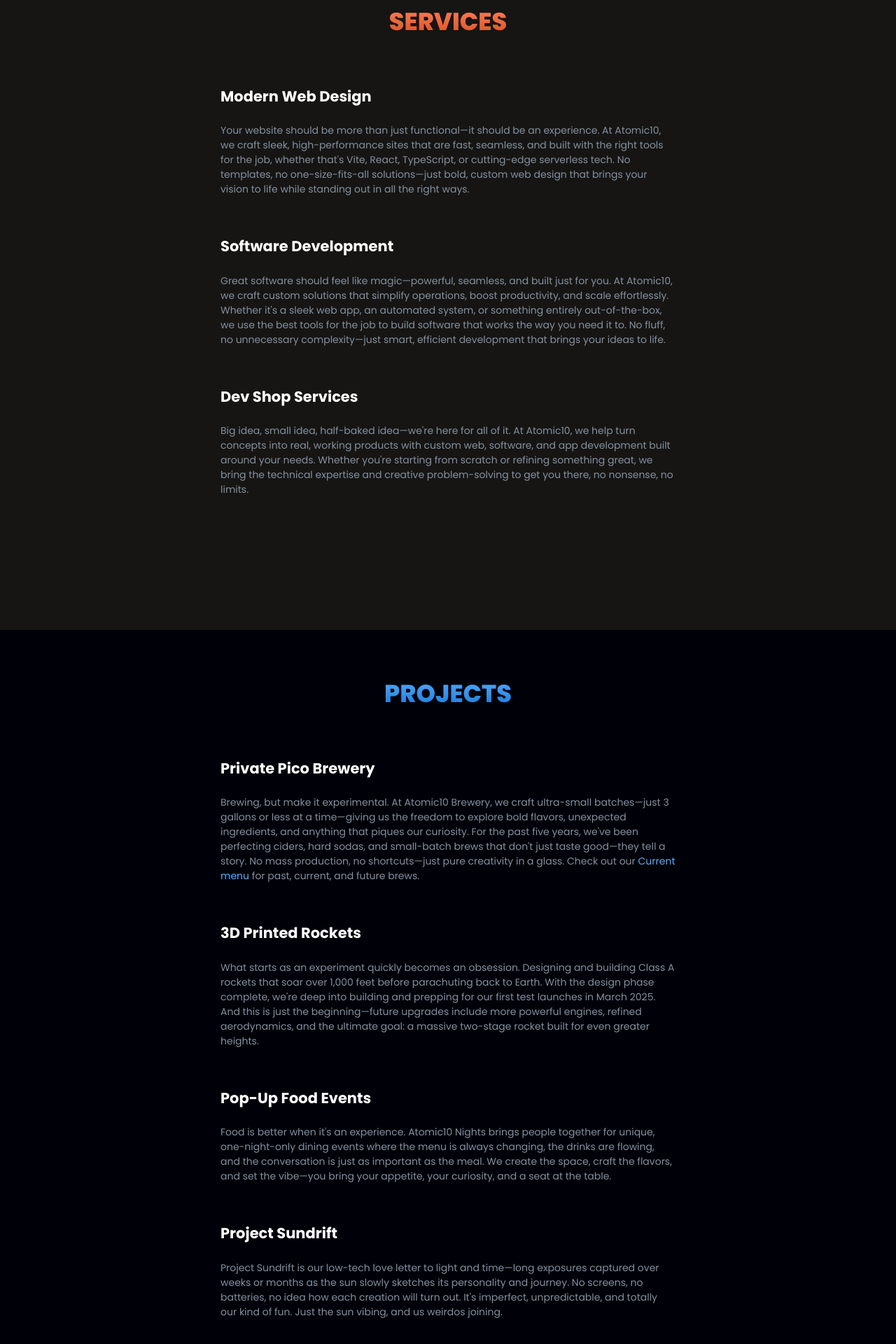
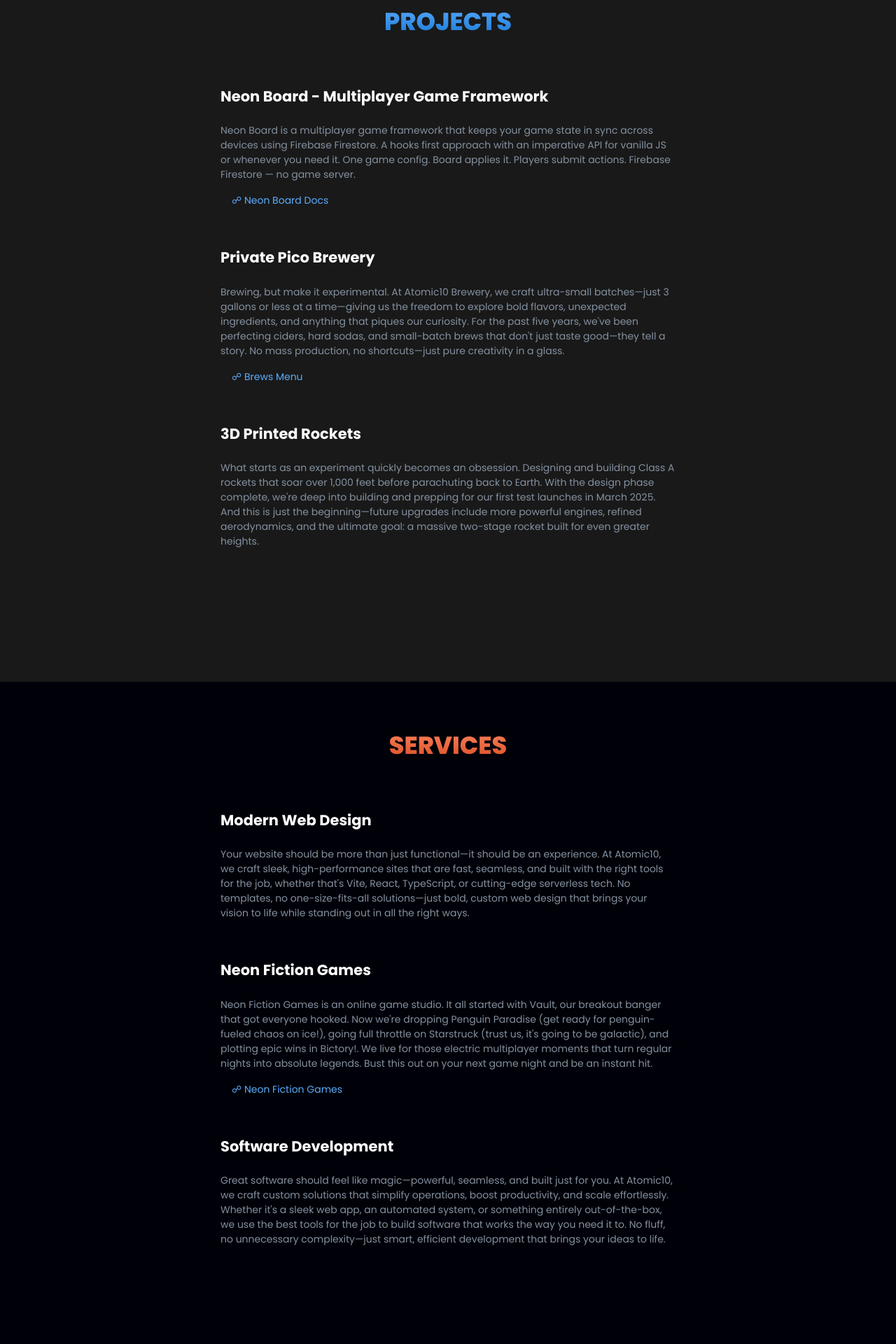
Before and after one commit to Jameson13B/atomic10-studios, a React (Create React App) app: page / in a window 1280 px wide. Shown: the part 860-2780 px from the top of the page at 70% size. Built offline with nearby package versions, Linux system fonts and the light colour scheme; a web font is replaced by a local one.

Commit message:
Refactored components for consistency and updated content in About, Services, and Projects sections

```diff
--- a/src/App.js
+++ b/src/App.js
@@ -1,18 +1,18 @@
-import React from 'react'
+import React from "react"
 
-import { Header } from './components/Header'
-import { Home } from './components/Home'
-import { Services } from './components/Services'
-import { Projects } from './components/Projects'
-import { About } from './components/About'
+import { Header } from "./components/Header"
+import { Home } from "./components/Home"
+import { Services } from "./components/Services"
+import { Projects } from "./components/Projects"
+import { About } from "./components/About"
 
 function App() {
   return (
     <div className="bg-[#161513]">
       <Header />
       <Home />
+      <Projects />
       <Services />
-      <Projects />
       <About />
     </div>
   )
--- a/src/components/About.js
+++ b/src/components/About.js
@@ -1,67 +1,70 @@
-import NeonLogo from "../assets/neon_logo.png"
-
 export const About = () => {
   return (
     <div
-      className="w-full min-h-[calc(100vh-96px)] bg-[#191919] px-[25px] pb-16 pt-[55px]"
+      className="w-full min-h-[calc(100vh-62px)] bg-[#191919] px-[25px] pb-16 pt-[55px]"
       id="about-section"
     >
       <div className="flex flex-col max-w-[650px] h-full mx-auto">
         <h2 className="text-[#FFFFFF] text-[30px] font-[700] font-Poppins mb-[30px] text-left">
           About
         </h2>
-        <p className="text-[#C5C5C5] text-[14px] font-[400] font-Poppins mb-[40px] text-left">
+        <p className="text-[#C5C5C5] text-[14px] font-[400] font-Poppins mb-[20px] text-left">
           Atomic10 isn't just a company—it's a playground for bold ideas,
           unexpected creativity, and hands-on innovation. We're a collective of
           makers, builders, and dreamers bringing unique projects to life, from
-          modern web design and software development to experimental brewing,
-          pop-up food experiences, and even 3D-printed rockets. If it sparks
-          curiosity, we're in.
+          modern software development, to brewing experimental beers and ciders,
+          and even 3D-printed rockets. If it sparks curiosity, we're totally in.
         </p>
         <p className="text-[#C5C5C5] text-[14px] font-[400] font-Poppins mb-[40px] text-left">
           At the heart of it all is a simple mission: We follow curiosity
           wherever it leads—building bold ideas and experimenting just because
           we can. Whether crafting sleek digital experiences, pushing the
-          boundaries of technology, or hosting unforgettable nights filled with
-          food and community, every Atomic10 project is driven by passion,
+          boundaries of technology, or hosting an unforgettable launch party for
+          our 3D printed rockets, every Atomic10 project is driven by passion,
           collaboration, and a relentless pursuit of what's next.
         </p>
         <p className="text-[#C5C5C5] text-[14px] font-[400] font-Poppins mb-[40px] text-left">
           We're not here to follow the rules—we're here to redefine them.
           <span className="font-[600]"> Welcome to Atomic10!</span>
         </p>
-        <p className="text-[#C5C5C5] text-[14px] font-[800] font-Poppins mb-[22px]">
+        <p className="text-[#C5C5C5] text-[14px] font-[800] font-Poppins mb-[12px]">
           Headquarters: <span className="font-[600]">Salt Lake City, UT</span>
         </p>
-        <p className="text-[#C5C5C5] text-[14px] mb-[24px] sm:mb-[60px] font-[800] font-Poppins">
+        <p className="text-[#C5C5C5] text-[14px] mb-[40px] sm:mb-[80px] font-[800] font-Poppins">
           Contact:{" "}
           <a className="font-[600]" href="mailto: jameson13b@icloud.com">
             jameson13b@icloud.com
           </a>
         </p>
         <div className="flex flex-col md:flex-row justify-evenly">
-          <h2 className="text-[#8491A0] text-[35px] font-[700] font-Poppins mb-0 md:mb-[30px] text-center md:text-left uppercase opacity-30 blur-[1px] leading-[100%]">
+          <h2 className="text-[#8491A0] text-[30px] font-[700] font-Poppins mb-0 md:mb-[30px] text-center md:text-left uppercase opacity-20 blur-[1px] leading-[100%]">
             Passion
           </h2>
-          <span className="hidden md:block text-[#8491A0] text-[35px] font-[700] font-Poppins mb-0 md:mb-[30px] text-center md:text-left uppercase opacity-50 blur-[1px] leading-[100%]">
+          <span className="hidden md:block text-[#8491A0] text-[30px] font-[700] font-Poppins mb-0 md:mb-[30px] text-center md:text-left uppercase opacity-30 blur-[1px] leading-[100%]">
             |
           </span>
-          <h2 className="text-[#8491A0] text-[35px] font-[700] font-Poppins mb-0 md:mb-[30px] text-center md:text-left uppercase opacity-30 blur-[1px] leading-[100%]">
+          <h2 className="text-[#8491A0] text-[30px] font-[700] font-Poppins mb-0 md:mb-[30px] text-center md:text-left uppercase opacity-20 blur-[1px] leading-[100%]">
             Innovation
           </h2>
-          <span className="hidden md:block text-[#8491A0] text-[35px] font-[700] font-Poppins mb-0 md:mb-[30px] text-center md:text-left uppercase opacity-50 blur-[1px] leading-[100%]">
+          <span className="hidden md:block text-[#8491A0] text-[30px] font-[700] font-Poppins mb-0 md:mb-[30px] text-center md:text-left uppercase opacity-30 blur-[1px] leading-[100%]">
             |
           </span>
-          <h2 className="text-[#8491A0] text-[35px] font-[700] font-Poppins mb-[30px] text-center md:text-left uppercase opacity-30 blur-[1px] leading-[100%]">
+          <h2 className="text-[#8491A0] text-[30px] font-[700] font-Poppins mb-[30px] text-center md:text-left uppercase opacity-20 blur-[1px] leading-[100%]">
             Curiosity
           </h2>
         </div>
-        <img
-          src={NeonLogo}
-          alt="logo"
-          className="max-w-[60%] sm:mt-4 w-full mx-auto self-end"
-        />
       </div>
+      <footer
+        style={{
+          marginTop: "6rem",
+          marginBottom: "0",
+          fontSize: "0.875rem",
+          color: "#8491A0",
+          textAlign: "center",
+        }}
+      >
+        © {new Date().getFullYear()} Atomic10 Studio
+      </footer>
     </div>
   )
 }
--- a/src/components/Home.js
+++ b/src/components/Home.js
@@ -2,13 +2,11 @@
 import NeonLogo from "../assets/neon_logo.png"
 
 const topics = [
-  "Modern Web Design", // Service
+  "Private Pico Brewery", // Project
+  "Multiplayer Game Framework", // Project
+  "3D Printed Rockets", // Project
   "Software Development", // Service
-  "Private Pico Brewery", // Project
-  "Dev Shop Services", // Service
-  "3D Printed Rockets", // Project
-  "Pop-Up Food Events", // Project
-  "Project Sundrift", // Project
+  "Neon Fiction Games", // Service
 ]
 
 export const Home = (props) => {
@@ -26,20 +24,20 @@
 
   return (
     <div
-      className="flex flex-col bg-[#000008] h-[calc(100vh-96px)] px-[25px]"
+      className="flex flex-col bg-[#000008] h-[calc(100vh-62px)] px-[25px]"
       id="home-section"
     >
+      <img
+        src={NeonLogo}
+        alt="logo"
+        className="mt-[3rem] max-w-[900px] w-full mx-auto"
+      />
       <h1 className="max-w-[768px] mx-auto mt-20 text-center text-white text-[45px] sm:text-[55px] font-[800] font-Poppins">
         The studio for{" "}
       </h1>
       <p className="max-w-[768px] mx-auto mb-12 bg-gradient-to-br from-[#FF51A0] from-55% to-[#3289C3] to-75% bg-clip-text text-[50px] sm:text-[65px] text-transparent font-[800] text-center">
         {topic}
       </p>
-      <img
-        src={NeonLogo}
-        alt="logo"
-        className="mt-[3rem] max-w-[900px] w-full mx-auto"
-      />
     </div>
   )
 }
--- a/src/components/Projects.js
+++ b/src/components/Projects.js
@@ -3,12 +3,45 @@
 export const Projects = () => {
   return (
     <div
-      className="bg-[#000008] pt-[65px] pb-[135px] p-[25px] flex flex-col align-center min-h-[calc(100vh-96px)]"
+      className="bg-[#191919] pt-[65px] pb-[135px] p-[25px] flex flex-col align-center min-h-[calc(100vh-62px)]"
       id="projects-section"
     >
       <h2 className="bg-gradient-to-t from-[#1373D1] to-[#5BADFF] inline-block text-transparent bg-clip-text text-[35px] font-[800] uppercase mb-16 max-w-[650px] mx-auto font-Poppins">
         Projects
       </h2>
+
+      <div className="flex flex-col max-w-[650px] mx-auto">
+        <div className="mb-[55px]">
+          <div className="flex flex-col sm:flex-row justify-between items-center">
+            <div className="flex flex-col sm:flex-row items-center">
+              <a
+                href="https://neonboard.atomic10.studio"
+                target="_blank"
+                rel="noopener noreferrer"
+              >
+                <h3 className="text-[#FFFFFF] text-[21px] font-[700] font-Poppins">
+                  Neon Board - Multiplayer Game Framework
+                </h3>
+              </a>
+            </div>
+          </div>
+          <p className="text-[#8491A0] text-[14px] font-[400] text-left mt-[23px] font-Poppins">
+            Neon Board is a multiplayer game framework that keeps your game
+            state in sync across devices using Firebase Firestore. A hooks first
+            approach with an imperative API for vanilla JS or whenever you need
+            it. One game config. Board applies it. Players submit actions.
+            Firebase Firestore — no game server.
+          </p>
+          <a
+            className="text-[#5BADFF] text-[14px] font-[400] text-left ml-[16px] mt-[16px] block font-Poppins"
+            href="https://neonboard.atomic10.studio"
+            target="_blank"
+            rel="noopener noreferrer"
+          >
+            ☍ Neon Board Docs
+          </a>
+        </div>
+      </div>
       <div className="flex flex-col max-w-[650px] mx-auto">
         <div className="mb-[55px]">
           <div className="flex flex-col sm:flex-row justify-between items-center">
@@ -25,17 +58,16 @@
             anything that piques our curiosity. For the past five years, we've
             been perfecting ciders, hard sodas, and small-batch brews that don't
             just taste good—they tell a story. No mass production, no
-            shortcuts—just pure creativity in a glass. Check out our{" "}
-            <a
-              className="text-[#5BADFF]"
-              href="https://brews.atomic10.studio/"
-              target="_blank"
-              rel="noopener noreferrer"
-            >
-              Current menu
-            </a>{" "}
-            for past, current, and future brews.
+            shortcuts—just pure creativity in a glass.
           </p>
+          <a
+            className="text-[#5BADFF] text-[14px] font-[400] text-left ml-[16px] mt-[16px] block font-Poppins"
+            href="https://brews.atomic10.studio/"
+            target="_blank"
+            rel="noopener noreferrer"
+          >
+            ☍ Brews Menu
+          </a>
         </div>
       </div>
       <div className="flex flex-col max-w-[650px] mx-auto">
@@ -58,44 +90,6 @@
           </p>
         </div>
       </div>
-      <div className="flex flex-col max-w-[650px] mx-auto">
-        <div className="mb-[55px]">
-          <div className="flex flex-col sm:flex-row justify-between items-center">
-            <div className="flex flex-col sm:flex-row items-center">
-              <h3 className="text-[#FFFFFF] text-[21px] font-[700] font-Poppins">
-                Pop-Up Food Events
-              </h3>
-            </div>
-          </div>
-          <p className="text-[#8491A0] text-[14px] font-[400] text-left mt-[23px] font-Poppins">
-            Food is better when it's an experience. Atomic10 Nights brings
-            people together for unique, one-night-only dining events where the
-            menu is always changing, the drinks are flowing, and the
-            conversation is just as important as the meal. We create the space,
-            craft the flavors, and set the vibe—you bring your appetite, your
-            curiosity, and a seat at the table.
-          </p>
-        </div>
-      </div>
-      <div className="flex flex-col max-w-[650px] mx-auto">
-        <div className="mb-[55px]">
-          <div className="flex flex-col sm:flex-row justify-between items-center">
-            <div className="flex flex-col sm:flex-row items-center">
-              <h3 className="text-[#FFFFFF] text-[21px] font-[700] font-Poppins">
-                Project Sundrift
-              </h3>
-            </div>
-          </div>
-          <p className="text-[#8491A0] text-[14px] font-[400] text-left mt-[23px] font-Poppins">
-            Project Sundrift is our low-tech love letter to light and time—long
-            exposures captured over weeks or months as the sun slowly sketches
-            its personality and journey. No screens, no batteries, no idea how
-            each creation will turn out. It's imperfect, unpredictable, and
-            totally our kind of fun. Just the sun vibing, and us weirdos
-            joining.
-          </p>
-        </div>
-      </div>
     </div>
   )
 }
--- a/src/components/Services.js
+++ b/src/components/Services.js
@@ -1,12 +1,13 @@
 export const Services = () => {
   return (
     <div
-      className="pt-[65px] pb-[135px] p-[25px] flex flex-col align-center min-h-[calc(100vh-96px)]"
+      className="bg-[#000008] pt-[65px] pb-[135px] p-[25px] flex flex-col align-center min-h-[calc(100vh-62px)]"
       id="services-section"
     >
       <h2 className="bg-gradient-to-t from-[#D5491D] to-[#FF8660] inline-block text-transparent bg-clip-text text-[35px] font-[800] uppercase mb-16 max-w-[650px] mx-auto font-Poppins">
         Services
       </h2>
+
       <div className="flex flex-col max-w-[650px] mx-auto">
         <div className="mb-[55px]">
           <div className="flex flex-col sm:flex-row justify-between items-center">
@@ -31,6 +32,41 @@
         <div className="mb-[55px]">
           <div className="flex flex-col sm:flex-row justify-between items-center">
             <div className="flex flex-col sm:flex-row items-center">
+              <a
+                href="https://neonfiction.games"
+                target="_blank"
+                rel="noopener noreferrer"
+              >
+                <h3 className="text-[#FFFFFF] text-[21px] font-[700] font-Poppins">
+                  Neon Fiction Games
+                </h3>
+              </a>
+            </div>
+          </div>
+          <p className="text-[#8491A0] text-[14px] font-[400] text-left mt-[23px] font-Poppins">
+            Neon Fiction Games is an online game studio. It all started with
+            Vault, our breakout banger that got everyone hooked. Now we're
+            dropping Penguin Paradise (get ready for penguin-fueled chaos on
+            ice!), going full throttle on Starstruck (trust us, it's going to be
+            galactic), and plotting epic wins in Bictory!. We live for those
+            electric multiplayer moments that turn regular nights into absolute
+            legends. Bust this out on your next game night and be an instant
+            hit.
+          </p>
+          <a
+            className="text-[#5BADFF] text-[14px] font-[400] text-left ml-[16px] mt-[16px] block font-Poppins"
+            href="https://neonfiction.games"
+            target="_blank"
+            rel="noopener noreferrer"
+          >
+            ☍ Neon Fiction Games
+          </a>
+        </div>
+      </div>
+      <div className="flex flex-col max-w-[650px] mx-auto">
+        <div className="mb-[55px]">
+          <div className="flex flex-col sm:flex-row justify-between items-center">
+            <div className="flex flex-col sm:flex-row items-center">
               <h3 className="text-[#FFFFFF] text-[21px] font-[700] font-Poppins">
                 Software Development
               </h3>
@@ -48,25 +84,6 @@
           </p>
         </div>
       </div>
-      <div className="flex flex-col max-w-[650px] mx-auto">
-        <div className="mb-[55px]">
-          <div className="flex flex-col sm:flex-row justify-between items-center">
-            <div className="flex flex-col sm:flex-row items-center">
-              <h3 className="text-[#FFFFFF] text-[21px] font-[700] font-Poppins">
-                Dev Shop Services
-              </h3>
-            </div>
-          </div>
-          <p className="text-[#8491A0] text-[14px] font-[400] text-left mt-[23px] font-Poppins">
-            Big idea, small idea, half-baked idea—we're here for all of it. At
-            Atomic10, we help turn concepts into real, working products with
-            custom web, software, and app development built around your needs.
-            Whether you're starting from scratch or refining something great, we
-            bring the technical expertise and creative problem-solving to get
-            you there, no nonsense, no limits.
-          </p>
-        </div>
-      </div>
     </div>
   )
 }
```
Also changed, not shown: src/components/Header.js (+22 -22 lines).
